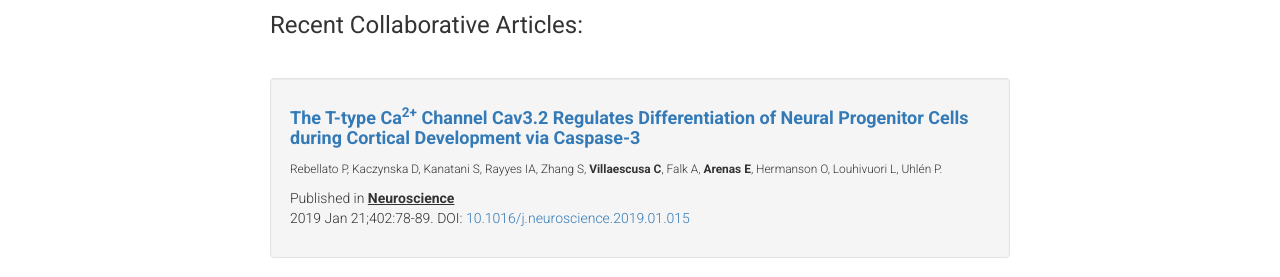
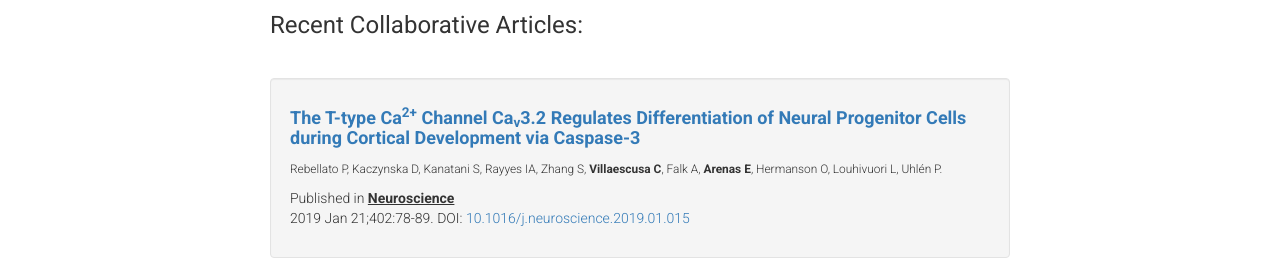
Before and after one commit to ArenasLab/arenaslab.github.io, a Jekyll site: the page publications/index.html, which Jekyll copies as it is, in a window 1280 px wide and 900 px high, scrolled down 5298 px. Shown: the part 153-430 px from the top of the window. Built offline with Jekyll 4.4.1, drawn with Linux system fonts in a browser that asks for light colours.

Commit message:
Update index.html

```diff
--- a/publications/index.html
+++ b/publications/index.html
@@ -418,7 +418,7 @@
 		  <div class="well">
               <li class="media">
                 <div class="media-body">
-                  <h4><b><a href="https://www.ncbi.nlm.nih.gov/pubmed/30677486">The T-type Ca<sup>2+</sup> Channel Cav3.2 Regulates Differentiation of Neural Progenitor Cells during Cortical Development via Caspase-3</a></b></h4>
+                  <h4><b><a href="https://www.ncbi.nlm.nih.gov/pubmed/30677486">The T-type Ca<sup>2+</sup> Channel Ca<sub>v</sub>3.2 Regulates Differentiation of Neural Progenitor Cells during Cortical Development via Caspase-3</a></b></h4>
                     <p></p>
 			<small>Rebellato P, Kaczynska D, Kanatani S, Rayyes IA, Zhang S, <b>Villaescusa C</b>, Falk A, <b>Arenas E</b>, Hermanson O, Louhivuori L, Uhlén P.</small>
 
```
